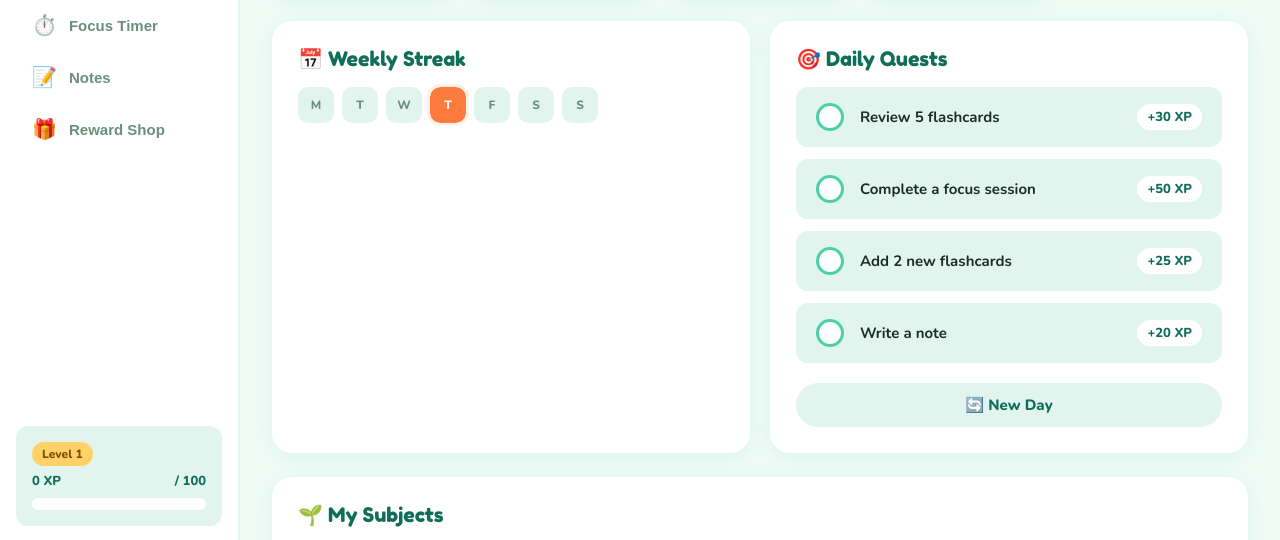
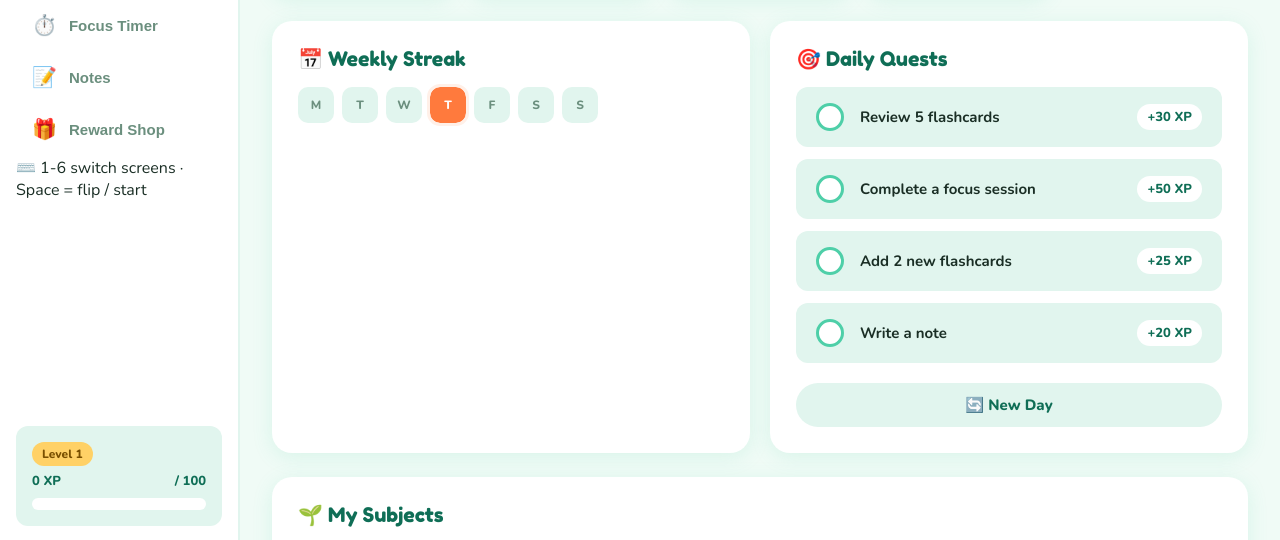
Before and after one commit to iris18102006/studyopia, a website: page index.html in a window 1280 px wide. Shown: the part 250-790 px from the top of the page. Drawn offline with nearby package versions, Linux system fonts and the light colour scheme.

Commit message:
feat: add shortcut hint in the sidebar

```diff
--- a/index.html
+++ b/index.html
@@ -32,6 +32,8 @@
   <button class="nav-item" data-screen="shop">
     <span class="nav-icon">🎁</span> Reward Shop
   </button>
+
+  <div class="shortcut-hint">⌨️ 1-6 switch screens · Space = flip / start</div>
 
   <div class="xp-bar-wrap">
     <span class="level-badge" id="levelBadge">Level 1</span>
```
